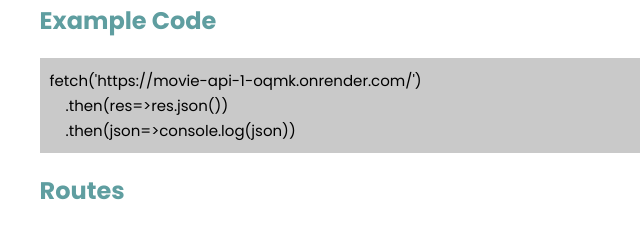
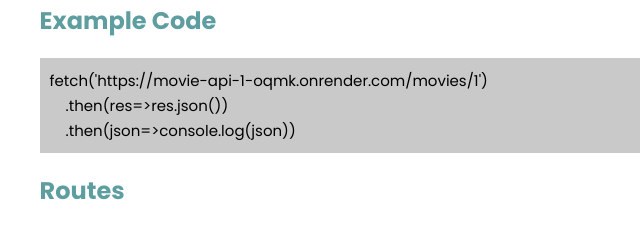
Before and after one commit to AdithyanValloor/Movie-API, a website: page index.html in a window 1280 px wide. Shown: the part 133-358 px from the top of the page, 0-640 px from the left. Drawn offline with Linux system fonts and the light colour scheme; a web font is replaced by a local one.

Commit message:
updated link

```diff
--- a/index.html
+++ b/index.html
@@ -65,7 +65,7 @@
 
     <h2>Example Code</h2>
     <div class="example-code">
-        <code>fetch('https://movie-api-1-oqmk.onrender.com/')
+        <code>fetch('https://movie-api-1-oqmk.onrender.com/movies/1')
             <br>
             &nbsp;&nbsp;&nbsp;&nbsp;.then(res=>res.json())
             <br>
```
